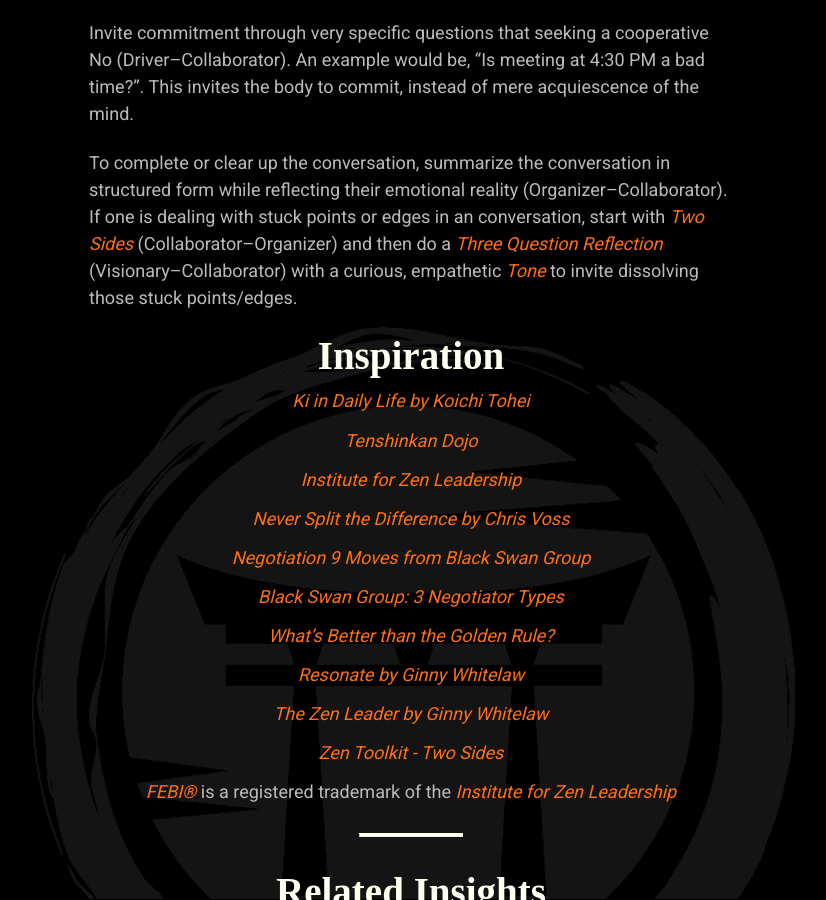
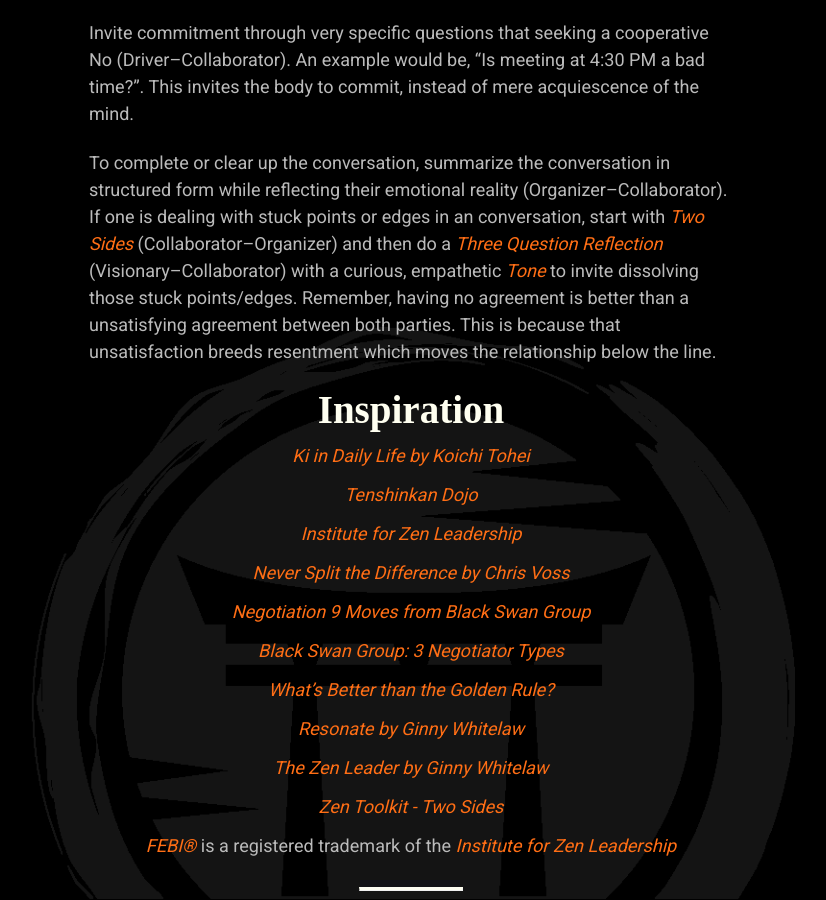
Before and after one commit to mindset-dojo/mindset-dojo.github.io, a Jekyll site: the page built from _forms/stance.md, in a window 1280 px wide and 900 px high, scrolled down 1460 px. Shown: the whole window, without its empty margins (229-1055 px from the left). Built offline with Jekyll 4.4.1, drawn with Linux system fonts in a browser that asks for light colours; some web fonts are replaced.

Commit message:
feat(stance): add reasoning behind never split the difference.

```diff
--- a/_forms/stance.md
+++ b/_forms/stance.md
@@ -38,7 +38,7 @@
 
 Invite commitment through very specific questions that seeking a cooperative No (Driver–Collaborator). An example would be, "Is meeting at 4:30 PM a bad time?". This invites the body to commit, instead of mere acquiescence of the mind.
 
-To complete or clear up the conversation, summarize the conversation in structured form while reflecting their emotional reality (Organizer–Collaborator). If one is dealing with stuck points or edges in an conversation, start with [Two Sides](../two-sides/) (Collaborator–Organizer) and then do a [Three Question Reflection](../three-question-reflection/) (Visionary–Collaborator) with a curious, empathetic [Tone](../tone/) to invite dissolving those stuck points/edges.
+To complete or clear up the conversation, summarize the conversation in structured form while reflecting their emotional reality (Organizer–Collaborator). If one is dealing with stuck points or edges in an conversation, start with [Two Sides](../two-sides/) (Collaborator–Organizer) and then do a [Three Question Reflection](../three-question-reflection/) (Visionary–Collaborator) with a curious, empathetic [Tone](../tone/) to invite dissolving those stuck points/edges. Remember, having no agreement is better than a unsatisfying agreement between both parties. This is because that unsatisfaction breeds resentment which moves the relationship below the line.
 
 ## Inspiration
 
```
